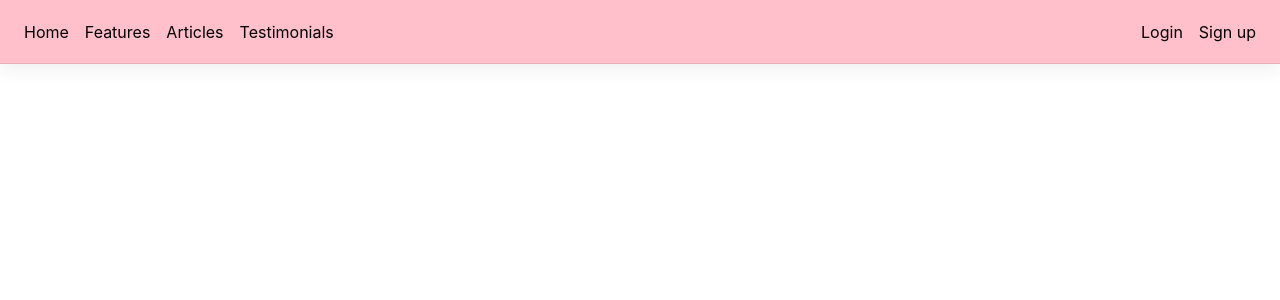
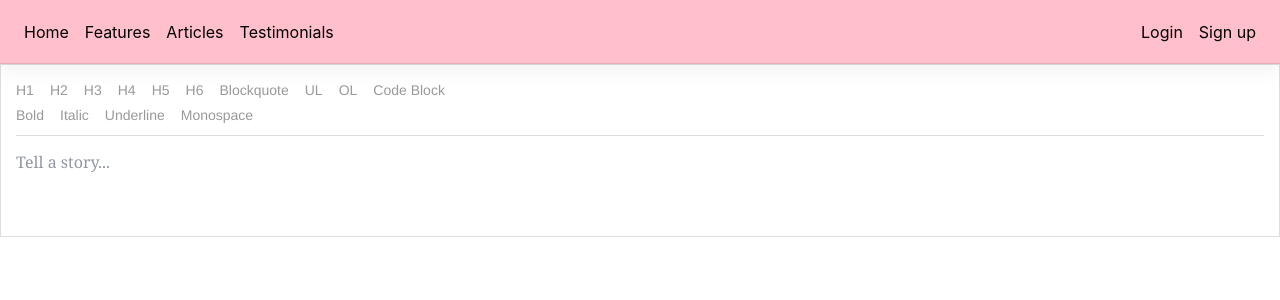
Before and after one commit to Nesiht/Final_project_frontend, a React (Create React App) app: page /draft in a window 1280 px wide. Shown: the top 300 px of the page. Built offline with nearby package versions, Linux system fonts and the light colour scheme.

Commit message:
testing rich text editor

```diff
--- a/package.json
+++ b/package.json
@@ -5,6 +5,7 @@
   "dependencies": {
     "@reduxjs/toolkit": "^1.3.6",
     "babel-eslint": "^10.0.3",
+    "draft-js": "^0.11.6",
     "eslint": "^6.7.1",
     "eslint-config-airbnb": "^18.0.1",
     "eslint-plugin-import": "^2.18.2",
--- a/src/App.js
+++ b/src/App.js
@@ -9,6 +9,7 @@
 import { Signup } from 'components/Sigup'
 import { Dashboard } from 'components/Dashboard'
 
+import Draft from 'components/Draft'
 
 const reducer = combineReducers({
 	user: user.reducer
@@ -38,6 +39,10 @@
             <Signup />
           </Route>
 
+          <Route path="/draft" exact>
+            <Draft />
+          </Route>
+
           <Route path="/lockerRoom/:id" exact>
             <Dashboard />
           </Route>
--- a/src/components/AddEntrie.js
+++ b/src/components/AddEntrie.js
@@ -2,6 +2,7 @@
 import { useDispatch, useSelector } from 'react-redux'
 import { user } from '../reducers/user'
 import { Btn } from 'components/Btn'
+import Draft from 'components/Draft'
 
 // Styles
 import { Text, Form, Input, Title } from 'components/style'
@@ -56,7 +57,7 @@
         placeholder ="Title"
         onChange = {event => setTitle(event.target.value)}
       />
-      <label>
+      {/* <label>
         Text
       </label>
       <Input
@@ -64,7 +65,7 @@
         value = { text }
         placeholder = "Text"
         onChange = {event => setText(event.target.value)}
-      />
+      /> */}
       <label>
         Grade
       </label>
@@ -74,8 +75,11 @@
         placeholder = "Grade"
         onChange = {event => setGrade(event.target.value)}
       />
-        <Btn type="submit" title="Send" />
-        {statusMessage && <Text small> {`${statusMessage}`} </Text>}
+
+      <Draft />
+
+      <Btn type="submit" title="Send" />
+      {statusMessage && <Text small> {`${statusMessage}`} </Text>}
     </Form>
   )
 }
--- /dev/null
+++ b/src/components/Draft.js
@@ -0,0 +1,205 @@
+import React from 'react';
+import ReactDOM from 'react-dom';
+import { Editor, EditorState, getDefaultKeyBinding, RichUtils } from 'draft-js';
+import './draft.css'
+import '../../node_modules/draft-js/dist/Draft.css'
+
+class Draft extends React.Component {
+  constructor(props) {
+    super(props);
+    this.state = {editorState: EditorState.createEmpty()};
+
+    this.focus = () => this.refs.editor.focus();
+    this.onChange = (editorState) => this.setState({editorState});
+
+    this.handleKeyCommand = this._handleKeyCommand.bind(this);
+    this.mapKeyToEditorCommand = this._mapKeyToEditorCommand.bind(this);
+    this.toggleBlockType = this._toggleBlockType.bind(this);
+    this.toggleInlineStyle = this._toggleInlineStyle.bind(this);
+  }
+
+  _handleKeyCommand(command, editorState) {
+    const newState = RichUtils.handleKeyCommand(editorState, command);
+    if (newState) {
+      this.onChange(newState);
+      return true;
+    }
+    return false;
+  }
+
+  _mapKeyToEditorCommand(e) {
+    if (e.keyCode === 9 /* TAB */) {
+      const newEditorState = RichUtils.onTab(
+        e,
+        this.state.editorState,
+        4, /* maxDepth */
+      );
+      if (newEditorState !== this.state.editorState) {
+        this.onChange(newEditorState);
+      }
+      return;
+    }
+    return getDefaultKeyBinding(e);
+  }
+
+  _toggleBlockType(blockType) {
+    this.onChange(
+      RichUtils.toggleBlockType(
+        this.state.editorState,
+        blockType
+      )
+    );
+  }
+
+  _toggleInlineStyle(inlineStyle) {
+    this.onChange(
+      RichUtils.toggleInlineStyle(
+        this.state.editorState,
+        inlineStyle
+      )
+    );
+  }
+
+  render() {
+    const {editorState} = this.state;
+
+    // If the user changes block type before entering any text, we can
+    // either style the placeholder or hide it. Let's just hide it now.
+    let className = 'RichEditor-editor';
+    var contentState = editorState.getCurrentContent();
+    if (!contentState.hasText()) {
+      if (contentState.getBlockMap().first().getType() !== 'unstyled') {
+        className += ' RichEditor-hidePlaceholder';
+      }
+    }
+
+    return (
+      <div className="RichEditor-root">
+        <BlockStyleControls
+          editorState={editorState}
+          onToggle={this.toggleBlockType}
+        />
+        <InlineStyleControls
+          editorState={editorState}
+          onToggle={this.toggleInlineStyle}
+        />
+        <div className={className} onClick={this.focus}>
+          <Editor
+            blockStyleFn={getBlockStyle}
+            customStyleMap={styleMap}
+            editorState={editorState}
+            handleKeyCommand={this.handleKeyCommand}
+            keyBindingFn={this.mapKeyToEditorCommand}
+            onChange={this.onChange}
+            placeholder="Tell a story..."
+            ref="editor"
+            spellCheck={true}
+          />
+        </div>
+      </div>
+    );
+  }
+}
+
+// Custom overrides for "code" style.
+const styleMap = {
+  CODE: {
+    backgroundColor: 'rgba(0, 0, 0, 0.05)',
+    fontFamily: '"Inconsolata", "Menlo", "Consolas", monospace',
+    fontSize: 16,
+    padding: 2,
+  },
+};
+
+function getBlockStyle(block) {
+  switch (block.getType()) {
+    case 'blockquote': return 'RichEditor-blockquote';
+    default: return null;
+  }
+}
+
+class StyleButton extends React.Component {
+  constructor() {
+    super();
+    this.onToggle = (e) => {
+      e.preventDefault();
+      this.props.onToggle(this.props.style);
+    };
+  }
+
+  render() {
+    let className = 'RichEditor-styleButton';
+    if (this.props.active) {
+      className += ' RichEditor-activeButton';
+    }
+
+    return (
+      <span className={className} onMouseDown={this.onToggle}>
+        {this.props.label}
+      </span>
+    );
+  }
+}
+
+const BLOCK_TYPES = [
+  {label: 'H1', style: 'header-one'},
+  {label: 'H2', style: 'header-two'},
+  {label: 'H3', style: 'header-three'},
+  {label: 'H4', style: 'header-four'},
+  {label: 'H5', style: 'header-five'},
+  {label: 'H6', style: 'header-six'},
+  {label: 'Blockquote', style: 'blockquote'},
+  {label: 'UL', style: 'unordered-list-item'},
+  {label: 'OL', style: 'ordered-list-item'},
+  {label: 'Code Block', style: 'code-block'},
+];
+
+const BlockStyleControls = (props) => {
+  const {editorState} = props;
+  const selection = editorState.getSelection();
+  const blockType = editorState
+    .getCurrentContent()
+    .getBlockForKey(selection.getStartKey())
+    .getType();
+
+  return (
+    <div className="RichEditor-controls">
+      {BLOCK_TYPES.map((type) =>
+        <StyleButton
+          key={type.label}
+          active={type.style === blockType}
+          label={type.label}
+          onToggle={props.onToggle}
+          style={type.style}
+        />
+      )}
+    </div>
+  );
+};
+
+var INLINE_STYLES = [
+  {label: 'Bold', style: 'BOLD'},
+  {label: 'Italic', style: 'ITALIC'},
+  {label: 'Underline', style: 'UNDERLINE'},
+  {label: 'Monospace', style: 'CODE'},
+];
+
+const InlineStyleControls = (props) => {
+  const currentStyle = props.editorState.getCurrentInlineStyle();
+
+  return (
+    <div className="RichEditor-controls">
+      {INLINE_STYLES.map((type) =>
+        <StyleButton
+          key={type.label}
+          active={currentStyle.has(type.style)}
+          label={type.label}
+          onToggle={props.onToggle}
+          style={type.style}
+        />
+      )}
+    </div>
+  );
+};
+
+export default Draft
--- /dev/null
+++ b/src/components/draft.css
@@ -0,0 +1,63 @@
+.RichEditor-root {
+  background: #fff;
+  border: 1px solid #ddd;
+  font-family: 'Georgia', serif;
+  font-size: 14px;
+  padding: 15px;
+}
+
+.RichEditor-editor {
+  border-top: 1px solid #ddd;
+  cursor: text;
+  font-size: 16px;
+  margin-top: 10px;
+}
+
+.RichEditor-editor .public-DraftEditorPlaceholder-root,
+.RichEditor-editor .public-DraftEditor-content {
+  margin: 0 -15px -15px;
+  padding: 15px;
+}
+
+.RichEditor-editor .public-DraftEditor-content {
+  min-height: 100px;
+}
+
+.RichEditor-hidePlaceholder .public-DraftEditorPlaceholder-root {
+  display: none;
+}
+
+.RichEditor-editor .RichEditor-blockquote {
+  border-left: 5px solid #eee;
+  color: #666;
+  font-family: 'Hoefler Text', 'Georgia', serif;
+  font-style: italic;
+  margin: 16px 0;
+  padding: 10px 20px;
+}
+
+.RichEditor-editor .public-DraftStyleDefault-pre {
+  background-color: rgba(0, 0, 0, 0.05);
+  font-family: 'Inconsolata', 'Menlo', 'Consolas', monospace;
+  font-size: 16px;
+  padding: 20px;
+}
+
+.RichEditor-controls {
+  font-family: 'Helvetica', sans-serif;
+  font-size: 14px;
+  margin-bottom: 5px;
+  user-select: none;
+}
+
+.RichEditor-styleButton {
+  color: #999;
+  cursor: pointer;
+  margin-right: 16px;
+  padding: 2px 0;
+  display: inline-block;
+}
+
+.RichEditor-activeButton {
+  color: #5890ff;
+}
```
Also changed, not shown: 1 other file (tests, documents, lock files or other folders).
